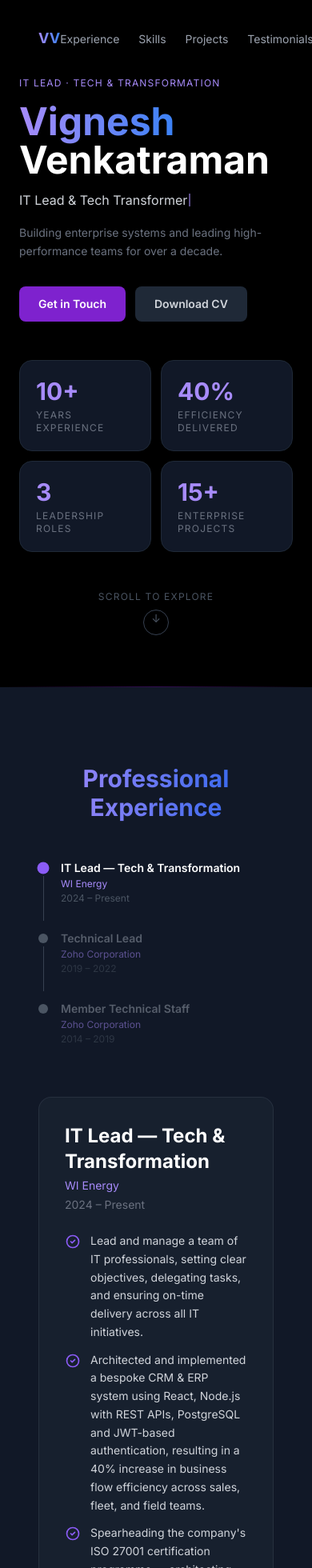
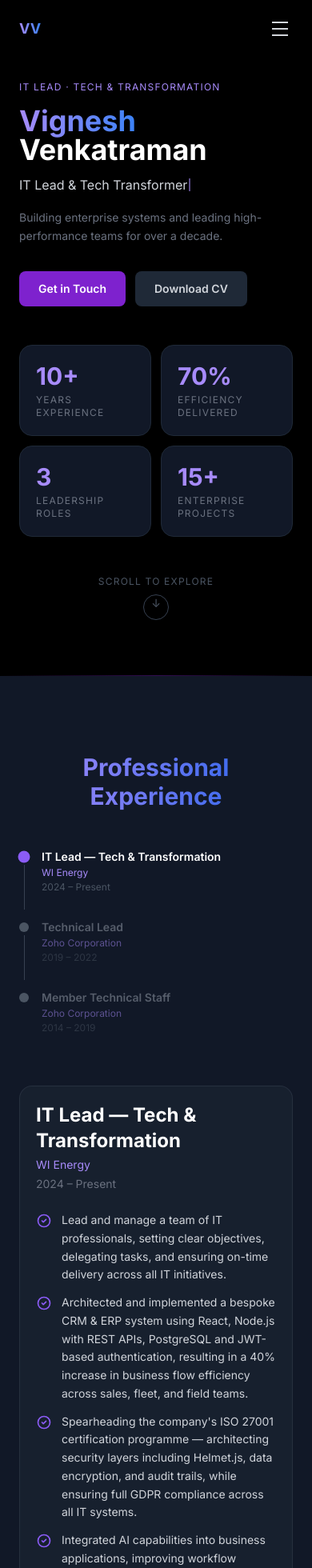
Before and after one commit to vigneshvenkat/senior-it-lead-portfolio, a Next.js app: page / in a window 390 px wide. Shown: the top 1960 px of the page at 80% size. Built offline with nearby package versions, Linux system fonts and the light colour scheme.

Commit message:
Refactor layout and spacing in multiple components for improved responsiveness

```diff
--- a/src/components/Contact.tsx
+++ b/src/components/Contact.tsx
@@ -29,7 +29,7 @@ const Contact = () => {
 
   return (
     <section id="contact" className="py-24 bg-black">
-      <div className="w-full px-12 md:px-20">
+      <div className="w-full px-6 md:px-20">
         <SectionReveal>
           <h2 className="text-3xl font-bold mb-4 text-center text-transparent bg-clip-text bg-gradient-to-r from-purple-400 to-blue-600">
             Get in Touch
@@ -86,7 +86,7 @@ const Contact = () => {
                 {status === 'error' && (
                   <p className="text-red-400 text-xs mb-4">Something went wrong. Please try again.</p>
                 )}
-                <div className="flex items-center justify-between">
+                <div className="flex flex-wrap items-center justify-between gap-4">
                   <div className="flex gap-5">
                     <a
                       href="https://www.linkedin.com/in/vignesh-venkatraman-33677657/"
--- a/src/components/Experience.tsx
+++ b/src/components/Experience.tsx
@@ -47,7 +47,7 @@ const Experience = () => {
 
   return (
     <section id="experience" className="py-24 bg-gray-900">
-      <div className="w-full px-12 md:px-20">
+      <div className="w-full px-6 md:px-20">
         <SectionReveal>
           <h2 className="text-3xl font-bold mb-12 text-center text-transparent bg-clip-text bg-gradient-to-r from-purple-400 to-blue-600">
             Professional Experience
@@ -90,7 +90,7 @@ const Experience = () => {
           </div>
 
           {/* Content panel */}
-          <SectionReveal className="md:w-2/3 bg-gray-800/50 border border-gray-700/50 rounded-2xl p-8" delay={200}>
+          <SectionReveal className="md:w-2/3 bg-gray-800/50 border border-gray-700/50 rounded-2xl p-5 md:p-8" delay={200}>
             <h3 className="text-2xl font-bold mb-1 text-white">{experiences[activeTab].title}</h3>
             <p className="text-purple-400 mb-1 text-sm">{experiences[activeTab].company}</p>
             <p className="text-gray-500 text-sm mb-6">{experiences[activeTab].period}</p>
--- a/src/components/Footer.tsx
+++ b/src/components/Footer.tsx
@@ -1,7 +1,7 @@
 const Footer = () => {
   return (
     <footer className="bg-black text-white py-8 border-t border-gray-900">
-      <div className="w-full px-12 md:px-20 flex items-center justify-between">
+      <div className="w-full px-6 md:px-20 flex items-center justify-between">
         <p className="text-gray-600 text-xs">© 2026 Vignesh Venkatraman. All rights reserved.</p>
       </div>
     </footer>
--- a/src/components/Header.tsx
+++ b/src/components/Header.tsx
@@ -4,6 +4,7 @@ import { useState, useEffect } from 'react';
 
 const Header = () => {
   const [scrolled, setScrolled] = useState(false);
+  const [menuOpen, setMenuOpen] = useState(false);
 
   useEffect(() => {
     const handleScroll = () => setScrolled(window.scrollY > 20);
@@ -13,6 +14,7 @@ const Header = () => {
 
   const handleNavClick = (e: React.MouseEvent<HTMLAnchorElement>, href: string) => {
     e.preventDefault();
+    setMenuOpen(false);
     const target = document.querySelector(href);
     if (target) {
       target.scrollIntoView({ behavior: 'smooth', block: 'start' });
@@ -35,7 +37,7 @@ const Header = () => {
           : 'bg-transparent py-5'
       }`}
     >
-      <div className="w-full px-12 md:px-20 flex items-center justify-between">
+      <div className="w-full px-6 md:px-20 flex items-center justify-between">
         <a
           href="#"
           onClick={(e) => { e.preventDefault(); window.scrollTo({ top: 0, behavior: 'smooth' }); }}
@@ -43,8 +45,10 @@ const Header = () => {
         >
           VV
         </a>
-        <nav>
-          <ul className="flex items-center gap-6 md:gap-8">
+
+        {/* Desktop nav */}
+        <nav className="hidden md:block">
+          <ul className="flex items-center gap-8">
             {menuItems.map((item) => (
               <li key={item.href}>
                 <a
@@ -58,13 +62,57 @@ const Header = () => {
             ))}
           </ul>
         </nav>
+
+        <div className="flex items-center gap-4">
           <a
             href="/CV-VigneshVenkatraman.docx"
             download
-          className="text-sm bg-purple-700 hover:bg-purple-600 text-white px-4 py-2 rounded-lg font-medium transition-colors duration-200"
+            className="hidden md:inline-block text-sm bg-purple-700 hover:bg-purple-600 text-white px-4 py-2 rounded-lg font-medium transition-colors duration-200"
           >
             Download CV
           </a>
+
+          {/* Hamburger */}
+          <button
+            className="md:hidden flex flex-col justify-center items-center w-8 h-8 gap-1.5"
+            onClick={() => setMenuOpen(!menuOpen)}
+            aria-label="Toggle menu"
+          >
+            <span className={`block w-5 h-0.5 bg-gray-300 transition-all duration-300 origin-center ${menuOpen ? 'rotate-45 translate-y-2' : ''}`} />
+            <span className={`block w-5 h-0.5 bg-gray-300 transition-all duration-300 ${menuOpen ? 'opacity-0' : ''}`} />
+            <span className={`block w-5 h-0.5 bg-gray-300 transition-all duration-300 origin-center ${menuOpen ? '-rotate-45 -translate-y-2' : ''}`} />
+          </button>
+        </div>
+      </div>
+
+      {/* Mobile dropdown */}
+      <div
+        className={`md:hidden overflow-hidden transition-all duration-300 ${
+          menuOpen ? 'max-h-96 opacity-100' : 'max-h-0 opacity-0'
+        } bg-black/95 backdrop-blur-md border-t border-gray-800/50`}
+      >
+        <ul className="flex flex-col px-6 pt-4 pb-2 gap-1">
+          {menuItems.map((item) => (
+            <li key={item.href}>
+              <a
+                href={item.href}
+                onClick={(e) => handleNavClick(e, item.href)}
+                className="block py-3 text-sm text-gray-400 hover:text-white transition-colors duration-200 border-b border-gray-800/40 last:border-0"
+              >
+                {item.label}
+              </a>
+            </li>
+          ))}
+        </ul>
+        <div className="px-6 pb-5">
+          <a
+            href="/CV-VigneshVenkatraman.docx"
+            download
+            className="inline-block text-sm bg-purple-700 hover:bg-purple-600 text-white px-4 py-2 rounded-lg font-medium transition-colors duration-200"
+          >
+            Download CV
+          </a>
+        </div>
       </div>
     </header>
   );
--- a/src/components/Hero.tsx
+++ b/src/components/Hero.tsx
@@ -54,7 +54,7 @@ const Hero = () => {
           <p className="text-xs md:text-sm uppercase tracking-widest text-purple-400 mb-4 md:mb-6">
             IT Lead · Tech &amp; Transformation
           </p>
-          <h1 className="text-5xl md:text-7xl lg:text-8xl font-bold leading-none mb-3 md:mb-4">
+          <h1 className="text-4xl sm:text-5xl md:text-7xl lg:text-8xl font-bold leading-none mb-3 md:mb-4">
             <span className="text-transparent bg-clip-text bg-gradient-to-r from-purple-400 to-blue-500">
               Vignesh
             </span>
@@ -90,7 +90,7 @@ const Hero = () => {
         <div className="grid grid-cols-2 gap-3 md:gap-6">
           {[
             { num: '10+', label: 'Years experience' },
-            { num: '40%', label: 'Efficiency delivered' },
+            { num: '70%', label: 'Efficiency delivered' },
             { num: '3', label: 'Leadership roles' },
             { num: '15+', label: 'Enterprise projects' },
           ].map((stat) => (
--- a/src/components/Projects.tsx
+++ b/src/components/Projects.tsx
@@ -99,7 +99,7 @@ const defaultTagColor = 'bg-gray-800 text-gray-400 border border-gray-700';
 const Projects = () => {
   return (
     <section id="projects" className="py-24 bg-black">
-      <div className="w-full px-12 md:px-20">
+      <div className="w-full px-6 md:px-20">
         <SectionReveal>
           <h2 className="text-3xl font-bold mb-4 text-center text-transparent bg-clip-text bg-gradient-to-r from-purple-400 to-blue-600">
             Projects
--- a/src/components/Skills.tsx
+++ b/src/components/Skills.tsx
@@ -42,7 +42,7 @@ const headerStyles: Record<string, string> = {
 const Skills = () => {
   return (
     <section id="skills" className="py-24 bg-black">
-      <div className="w-full px-12 md:px-20">
+      <div className="w-full px-6 md:px-20">
         <SectionReveal>
           <h2 className="text-3xl font-bold mb-12 text-center text-transparent bg-clip-text bg-gradient-to-r from-purple-400 to-blue-600">
             Skills & Expertise
--- a/src/components/Testimonials.tsx
+++ b/src/components/Testimonials.tsx
@@ -23,7 +23,7 @@ const testimonials = [
 const Testimonials = () => {
   return (
     <section id="testimonials" className="py-24 bg-gray-900">
-      <div className="w-full px-12 md:px-20">
+      <div className="w-full px-6 md:px-20">
         <SectionReveal>
           <h2 className="text-3xl font-bold mb-12 text-center text-transparent bg-clip-text bg-gradient-to-r from-purple-400 to-blue-600">
             Testimonials
```
Lines whose indentation alone changed are shown as unchanged.
